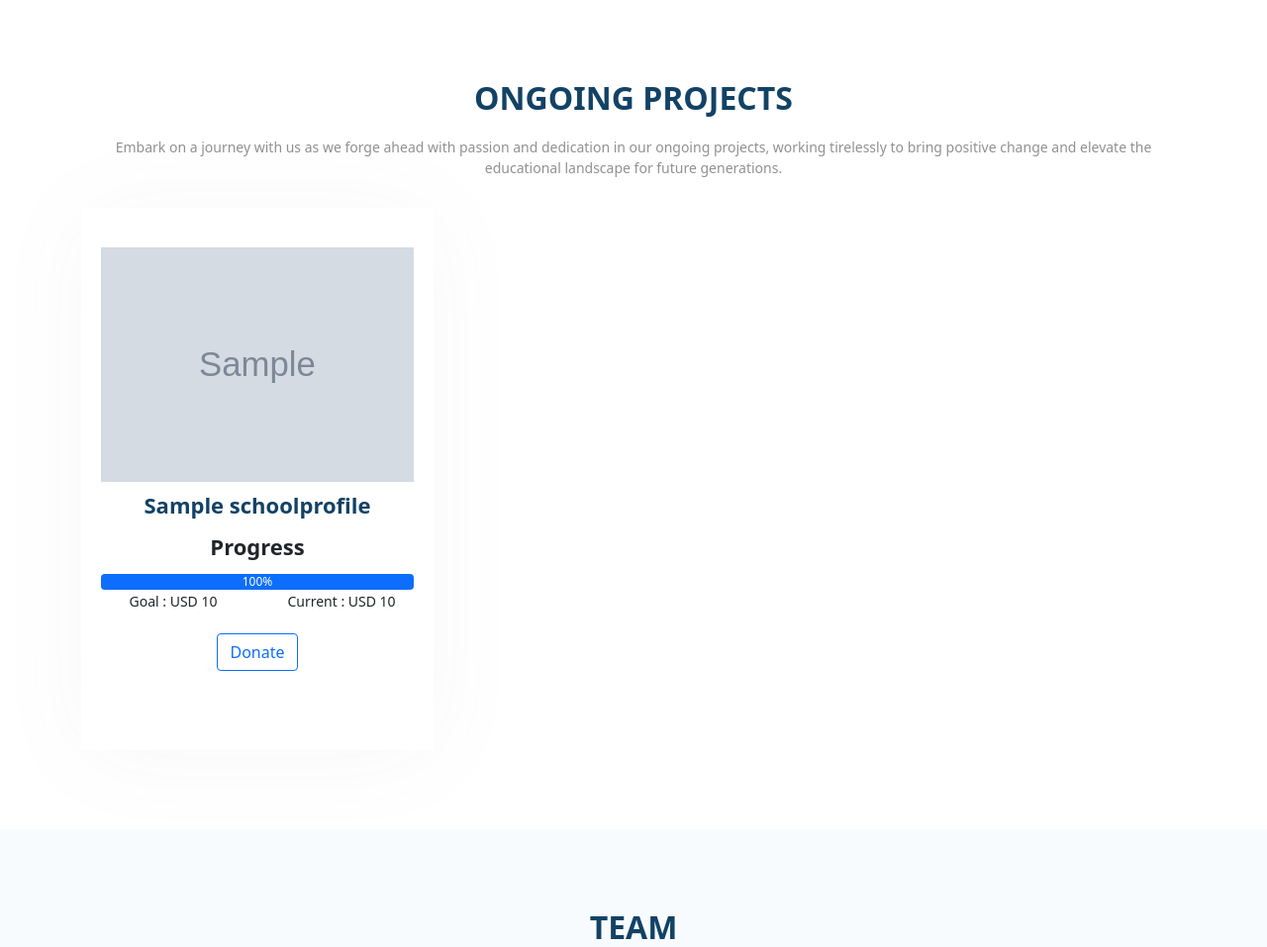
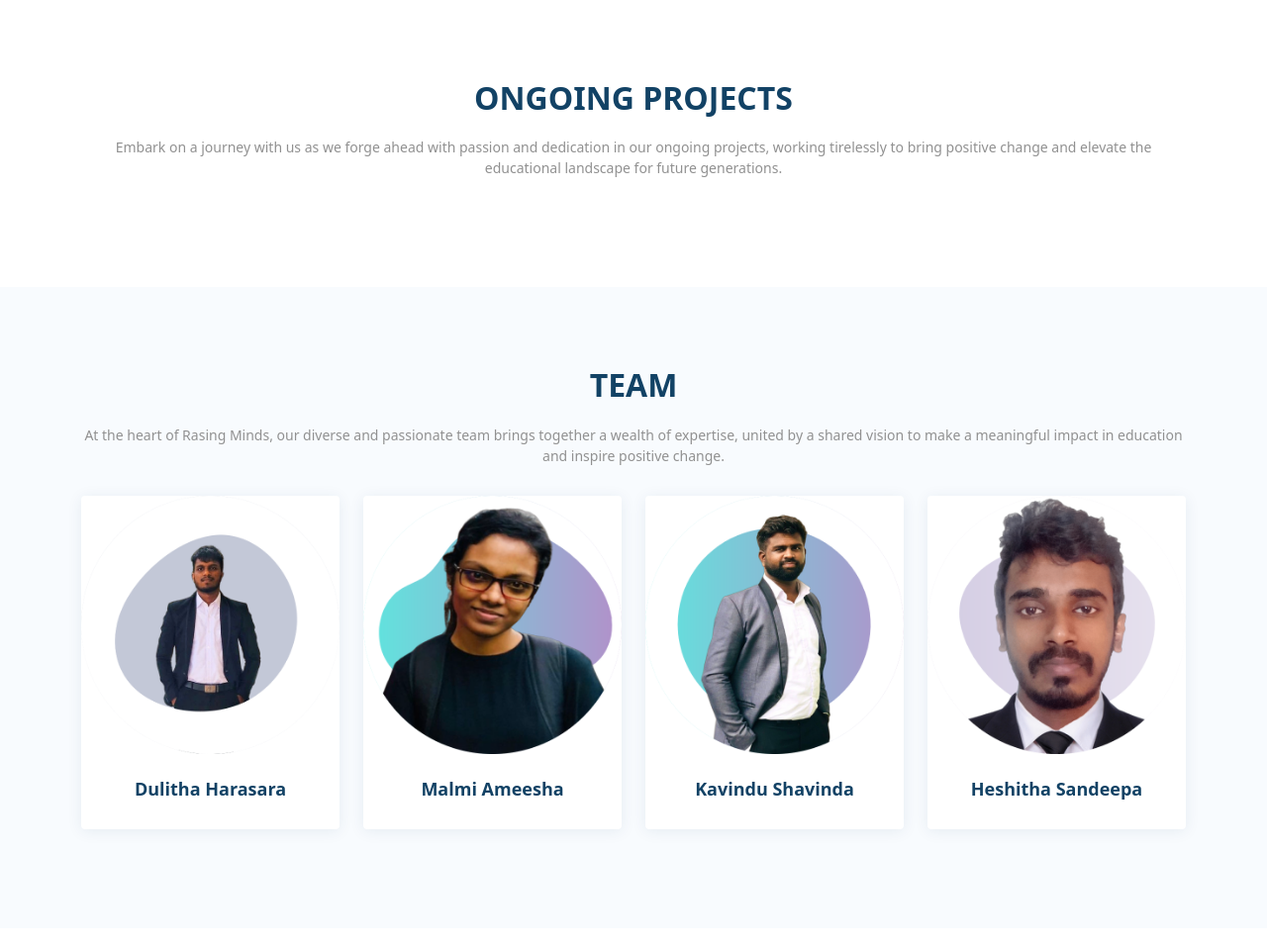
Before and after one commit to Coding-Hamsters/RaisingMinds, a Django app: page / in a window 1280 px wide. Shown: the part 2030-2987 px from the top of the page at 99% size. Run offline with Django 4.2, Linux system fonts and the light colour scheme; tables that the repository leaves empty hold one stand-in row (values such as "Sample post"); grey boxes marked "Sample" are stand-in pictures.

Commit message:
update index.html

```diff
--- a/RaisingMinds/app/templates/app/index.html
+++ b/RaisingMinds/app/templates/app/index.html
@@ -233,10 +233,10 @@
 
             <div class="row">
 
-              {% for post in posts|slice:":3"%}
+              {% for post in posts %}
 
                 {% if post.is_approved %}
-                {% if post.donate_amount >= post.current_amount %}
+                {% if post.donate_amount > post.current_amount %}
               <div class="col-lg-4 col-md-6 d-flex align-items-stretch">
                 <div class="icon-box">
                   <div class="project-image">
```
